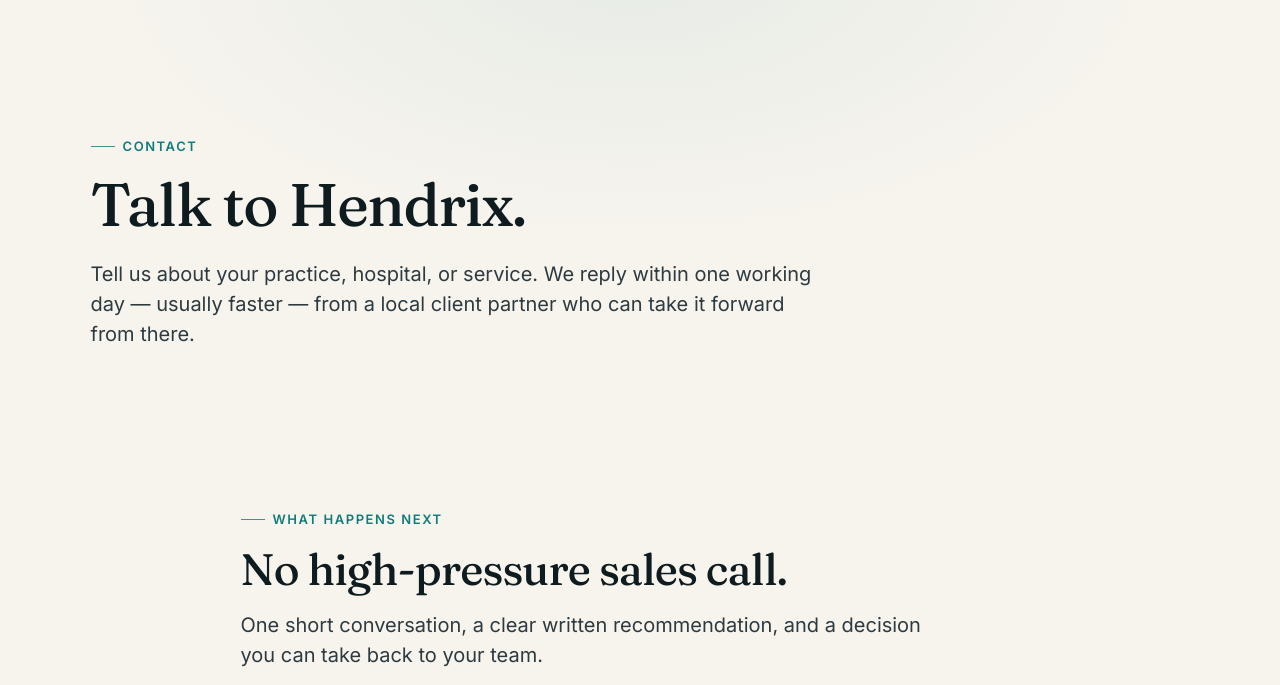
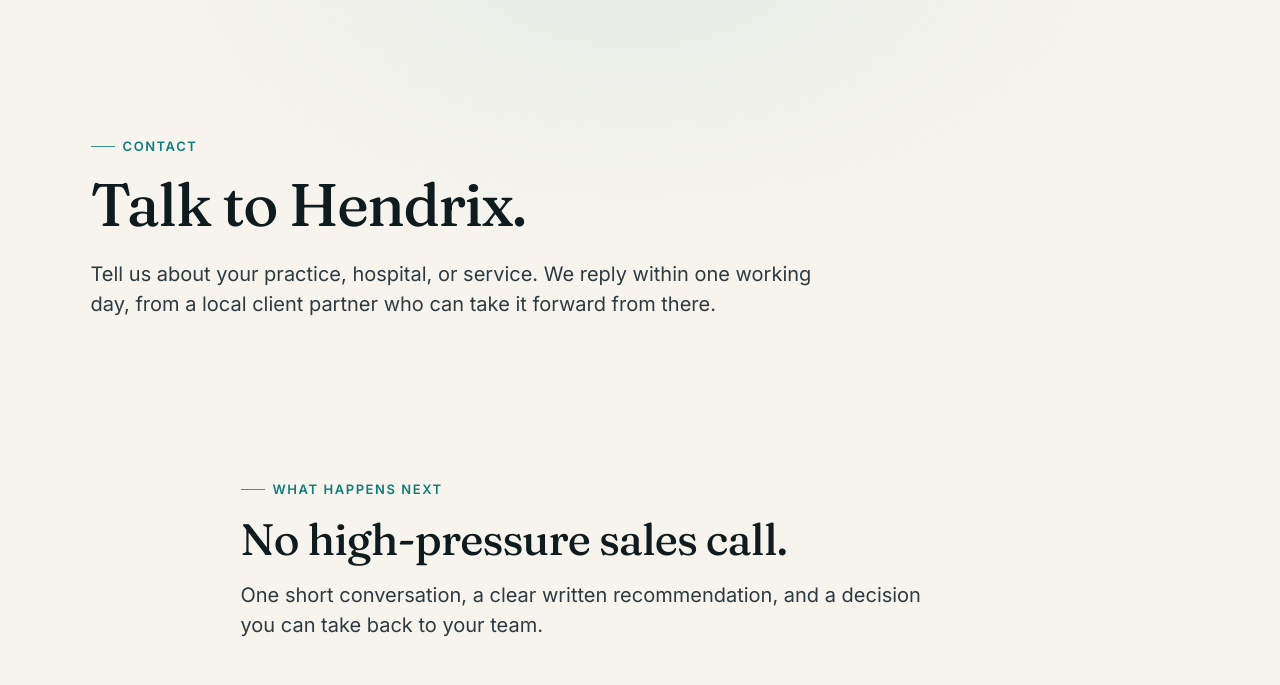
Before and after one commit to HendrixHealth/hendrix-health-site, a plain HTML site: page contact.html in a window 1280 px wide. Shown: the part 73-758 px from the top of the page. Drawn offline with Linux system fonts and the light colour scheme.

Commit message:
Fix typo in contact.html paragraph

```diff
--- a/contact.html
+++ b/contact.html
@@ -77,7 +77,7 @@
         <h1>Talk to Hendrix.</h1>
         <p class="page-hero__subtitle">
           Tell us about your practice, hospital, or service. We reply within one working
-          day &mdash; usually faster &mdash; from a local client partner who can take it
+          day, from a local client partner who can take it
           forward from there.
         </p>
       </div>
```
